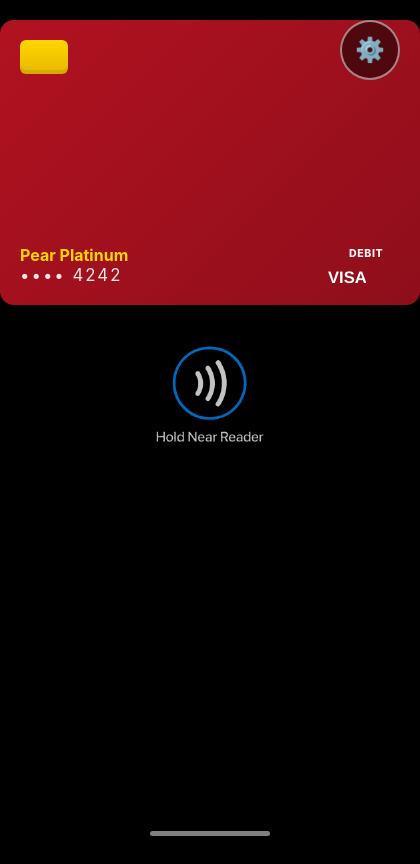
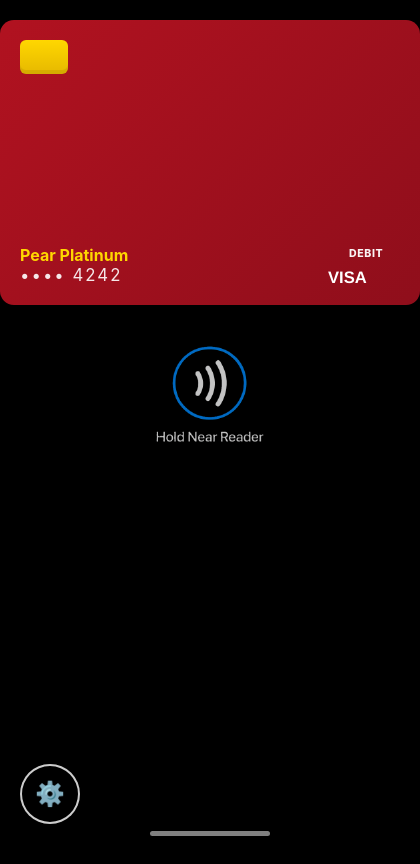
Before and after one commit to jzaval17/payAI, an Electron app: page index.html in a window 420 px wide. Drawn offline with Linux system fonts and the light colour scheme.

Commit message:
Remade settings

```diff
--- a/styles.css
+++ b/styles.css
@@ -383,10 +383,10 @@
 /* Settings Button */
 .settings-btn {
   position: fixed;
-  top: 20px;
-  right: 20px;
-  background: rgba(0, 0, 0, 0.5);
-  border: 2px solid rgba(255, 255, 255, 0.5);
+  bottom: 20px;
+  left: 20px;
+  background: rgba(0, 0, 0, 0.7);
+  border: 2px solid rgba(255, 255, 255, 0.8);
   border-radius: 50%;
   width: 60px;
   height: 60px;
@@ -398,10 +398,17 @@
   align-items: center;
   justify-content: center;
   -webkit-appearance: none;
+  transition: background 0.2s ease, transform 0.1s ease;
+  box-shadow: 0 4px 12px rgba(0, 0, 0, 0.3);
 }
 
 .settings-btn:hover {
-  background: rgba(0, 0, 0, 0.7);
+  background: rgba(0, 0, 0, 0.9);
+  transform: scale(1.05);
+}
+
+.settings-btn:active {
+  transform: scale(0.95);
 }
 
 /* Settings Panel */
```
